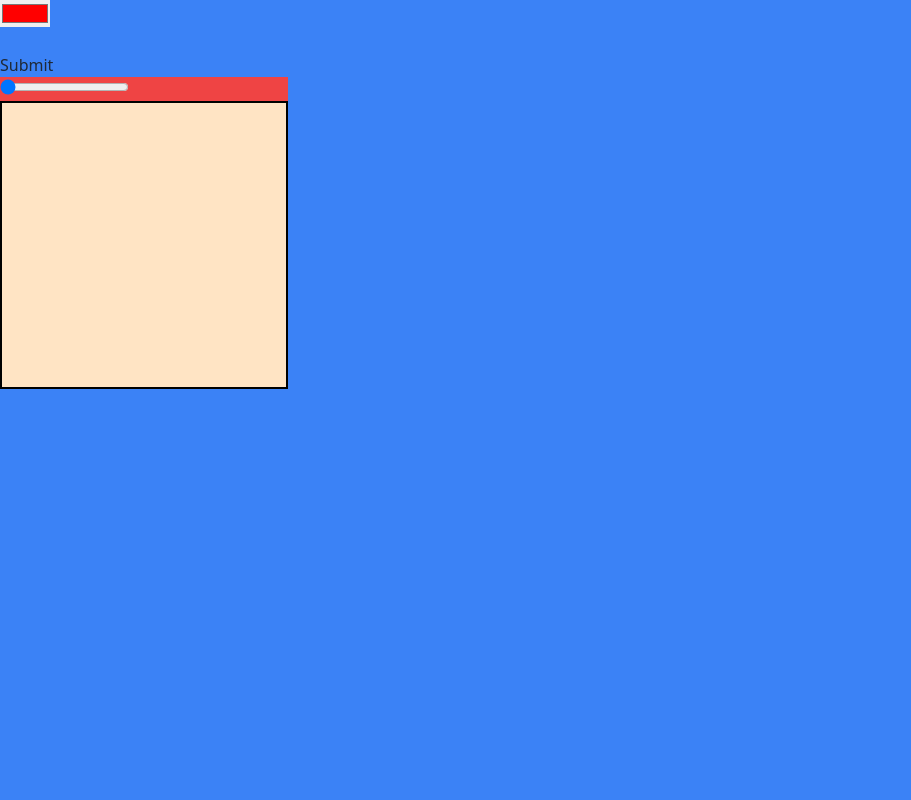
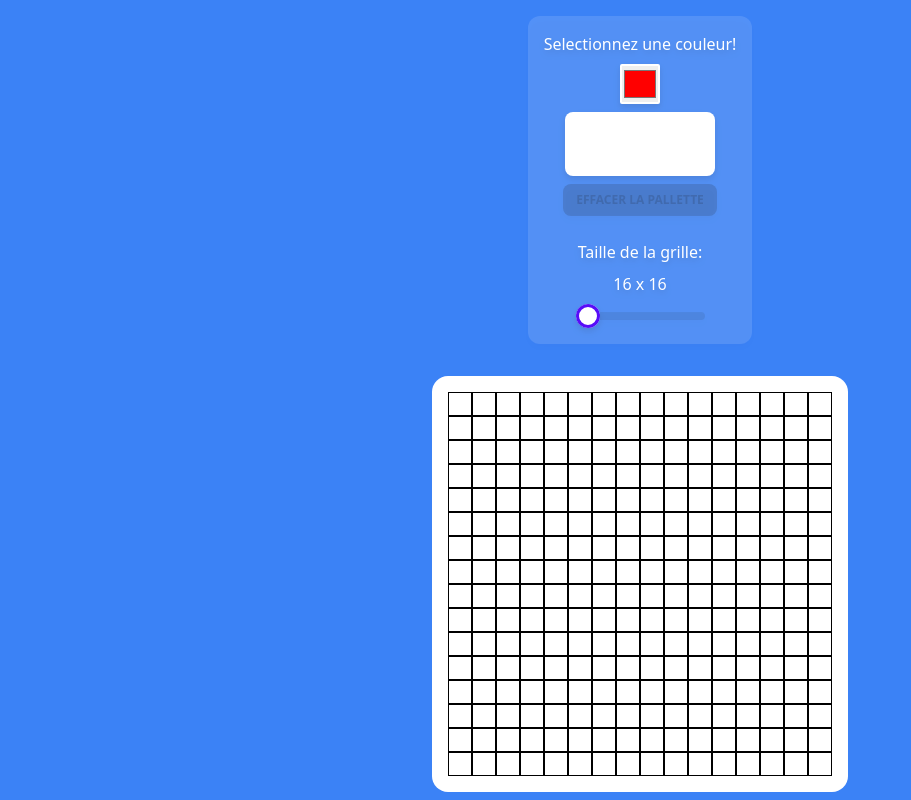
Before and after one commit to maximelegare/color_app, a plain HTML site: page index.html in a window 1280 px wide. Shown: the whole page, without its empty margins (0-911 px from the left). Drawn offline with nearby package versions, Linux system fonts and the light colour scheme.

Commit message:
project is done.

```diff
--- a/css/style.css
+++ b/css/style.css
@@ -1,12 +1,16 @@
-body{
-    box-sizing: border-box;
-    padding: 0;
-    margin: 0;
+* {
+  box-sizing: border-box;
+}
+
+body {
+  padding: 0;
+  margin: 0;
 }
 
 
-.box{
-
-  background-color: bisque;
-  border: 2px solid black;
+.color-input{
+  outline: none;
+  border: none;
+  width: 30px;
+  height: 30px;
 }
--- a/index.html
+++ b/index.html
@@ -16,24 +16,41 @@
     <script src="https://cdn.tailwindcss.com"></script>
   </head>
   <body class="bg-blue-500 h-screen">
-    <form action="/action_page.php">
+    <div class="flex flex-col items-center gap-8 pt-4">
+      <div
+        class="flex flex-col items-center gap-6 p-4 bg-[#ffffff20] rounded-xl drop-shadow-md"
+      >
+        <div class="flex flex-col items-center gap-2">
+          <h3 class="text-white">Selectionnez une couleur!</h3>
           <input
             type="color"
-        id="favcolor"
+            id="inputColor"
             name="favcolor"
             value="#ff0000"
-      /><br /><br />
-      <input type="submit" />
-    </form>
-    <div id="container" class="container bg-red-500 grid-cols-3 w-72 h-72">
+            class="border-white border-solid border-2 rounded-sm w-10 h-10"
+          />
+          <div
+            id="colorsList"
+            class="h-16 min-w-[150px] bg-white rounded-lg"
+          ></div>
+          <button id="resetBtn" class="btn btn-sm btn-primary text-xs btn-disable" onclick="resetPallet()">Effacer la pallette</button>
+        </div>
+        <div class="flex flex-col items-center gap-2">
+          <h3 class="text-white">Taille de la grille:</h3>
+          <div id="gridDimensions" class="text-white"></div>
           <input
             type="range"
-        min="1"
-        max="30"
+            min="2"
+            max="50"
             value="1"
-        class="slider"
+            class="range range-primary"
             id="rangeInput"
           />
         </div>
+      </div>
+      <div class="card p-4 bg-white">
+        <div id="grid-container" class="w-96 h-96 rounded-md"></div>
+      </div>
+    </div>
   </body>
 </html>
--- a/js/script.js
+++ b/js/script.js
@@ -1,51 +1,102 @@
-const grid = document.querySelector("#container");
+const grid = document.querySelector("#grid-container");
 const inputRange = document.querySelector("#rangeInput");
 const gridContainer = document.createElement("div");
+const inputColor = document.querySelector("#inputColor");
+const colorsList = document.querySelector("#colorsList");
+const gridDimensions = document.querySelector("#gridDimensions")
+const resetBtn = document.querySelector("#resetBtn");
 
-let number = inputRange.value;
+let number = 16;
+
+let squaredNumber = Math.pow(number, 2);
+
+let colors = [];
+resetBtn.setAttribute("disabled", "disabled");
 
 
+class Box {
+  constructor() {
+    this.element = this.createBox();
+  }
 
-const powedNumber = Math.pow(number, 2);
+  createBox() {
+    const box = document.createElement("div");
+    box.className = "box w-full h-full border-[1px] border-solid border-black bg-white";
+    return box;
+  }
+}
 
 const createRandomColor = () => {
-    const color = Math.floor(Math.random() * 16777215).toString(16);
-    return `#${color}`
-}
+  const color = Math.floor(Math.random() * 16777215).toString(16);
+  return `#${color}`;
+};
+
+
+const selectRandomColorFromColors = () => {
+  const index = Math.floor(Math.random() * colors.length);
+  return colors[index];
+};
 
 
 const createGrid = () => {
   gridContainer.className = `grid grid-cols-[repeat(${number},1fr)] grid-rows-[repeat(${number},1fr)] w-full h-full`;
 
-  for (var i = 0; i < powedNumber; i += 1) {
-    const box = document.createElement("div");
-    box.className = "box w-full h-full";
-    gridContainer.appendChild(box);
+  for (var i = 0; i < squaredNumber; i += 1) {
+    const box = new Box();
+
+    gridContainer.appendChild(box.element);
   }
   grid.append(gridContainer);
+  gridDimensions.innerHTML = `${number} x ${number}`
+};
+
+
+const createColorsList = () => {
+  const ul = document.createElement("ul");
+  ul.className = "flex h-full w-full items-center px-2 gap-2"
+  colors.forEach((color) => {
+    const li = document.createElement("li");
+    li.classList = `w-12 h-12 rounded-md bg-[${color}]`;
+    ul.appendChild(li);
+  });
+
+  colorsList.appendChild(ul);
+  resetBtn.removeAttribute("disabled")
 };
 
 
 const changeColor = (e) => {
-    e.target.style.backgroundColor = createRandomColor()
+  if (colors.length === 0) {
+    e.target.style.backgroundColor = createRandomColor();
+  } else {
+    e.target.style.backgroundColor = selectRandomColorFromColors();
+  }
+};
+
+const addColorToList = (e) => {
+  colors.push(e.target.value);
+  colorsList.innerHTML = "";
+  createColorsList();
+};
+
+const updateGrid = (e) => {
+  number = e.target.value;
+  squaredNumber = Math.pow(number, 2);
+
+  gridContainer.innerHTML = "";
+  createGrid();
+};
+
+const resetPallet = () => {
+    console.log("resetPallet")
+    colors = []
+    colorsList.innerHTML = ""
+    resetBtn.setAttribute("disabled", "disabled");
 }
 
 
-const updateGrid = (e) => {
-  number = e.target.value;
-  createGrid();
-};
-
-class Box {
-  constructor() {
-    const box = document.createElement("div");
-    box.className = "box w-full h-full";
-
-    this.box = box;
-  }
-}
-
 inputRange.addEventListener("change", (e) => updateGrid(e));
-gridContainer.addEventListener("mouseover", (e) => changeColor(e))
+gridContainer.addEventListener("mouseover", (e) => changeColor(e));
+inputColor.addEventListener("change", (e) => addColorToList(e));
 
 createGrid();
```
Lines whose indentation alone changed are shown as unchanged.
